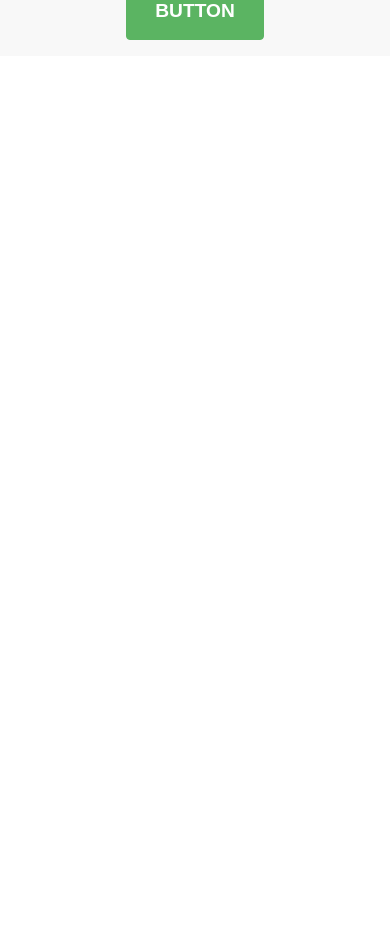
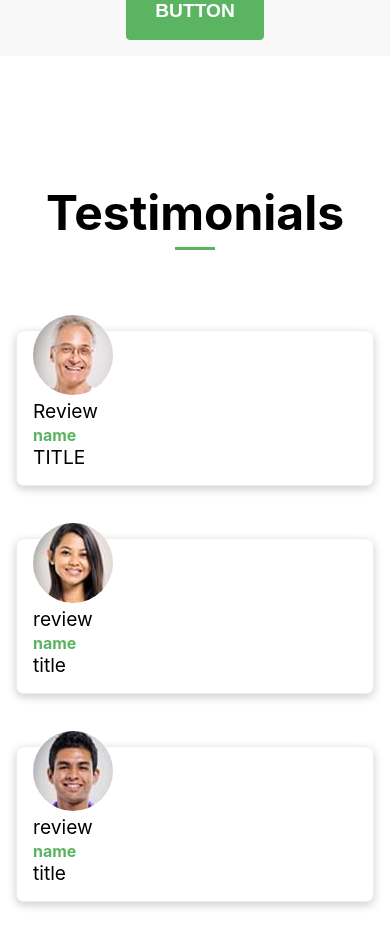
Before and after one commit to penny-luc/portfolio, a React (Create React App) app in the folder portfolio./: page / in a window 390 px wide. Shown: the part 1500-2446 px from the top of the page. Before the commit the page ends 1556 px from the top, so only its background shows below. Built offline with nearby package versions, Linux system fonts and the light colour scheme.

Commit message:
Testimonial components added with css styles and media queries

```diff
--- a/portfolio./src/App.js
+++ b/portfolio./src/App.js
@@ -3,6 +3,7 @@ import './App.css';
 import About from './components/About';
 import Hero from './components/Hero';
 import Navbar from './components/Navbar';
+import Testimonials from './components/Testimonials';
 
 
 function App() {
@@ -11,6 +12,7 @@ function App() {
     <Navbar/>
     <Hero/>
     <About/>
+    <Testimonials/>
 
     </div>
 
--- /dev/null
+++ b/portfolio./src/components/Testimonials.css
@@ -0,0 +1,69 @@
+.testimonials {
+    width: 100%
+}
+
+.testimonials .container {
+    width: 1240px;
+    margin: 4rem auto;
+    padding: 4rem 0rem;
+}
+
+.testimonials h2 {
+    font-size: 3rem;
+    text-align: center;
+}
+
+.testimonials .container .content {
+    display: grid;
+    grid-template-columns: repeat(3, 1fr);
+    grid-gap: 20px;
+    margin: 4rem 0;
+}
+
+.testimonials .card{
+    border: 1px solid #eee;
+    border-radius: 8px;
+    box-shadow: 0 3px 10px rgb(0,0,0,.2);
+    padding: 1rem;
+}
+
+.testimonials img{
+    border-radius: 50px;
+    margin-top: -2rem;
+}
+
+.testimonials .carc p {
+    color: #787878;
+    font-size: 1.1rem;
+    margin: 12px;
+}
+
+.testimonials .card span{
+    color: var(--primary-color);
+    font-size: 1rem;
+    font-weight: 700;
+}
+
+
+@media screen and (max-width:940px) {
+
+    .testimonials .container {
+        width: 100%;
+    }
+
+    .testimonials .container .content {
+        grid-template-columns: 1fr;
+    }
+
+    .testimonials .card {
+        max-width: 100%;
+        margin: 1rem;
+    }
+
+
+
+
+
+
+
+}
--- /dev/null
+++ b/portfolio./src/components/Testimonials.js
@@ -0,0 +1,40 @@
+import "./Testimonials.css"
+import user1 from "./images/user1.jpeg"
+import user2 from "./images/user2.jpeg"
+import user3 from "./images/user3.jpeg"
+
+const Testimonials = () => {
+    return (
+        <div className="testimonials">
+        <div className="container">
+        <h2>Testimonials</h2>
+        <span className="line"></span>
+        <div className="content">
+            <div className="card">
+                <img src={user1} alt='user1'/>
+                <p>Review</p>
+                <p><span>name</span></p>
+                <p>TITLE</p>
+            </div>
+            <div className="card">
+                <img src={user2} alt='user2'/>
+                <p>review</p>
+                <p><span>name</span></p>
+                <p>title</p>
+            </div>
+            <div className="card">
+                <img src={user3} alt='user3'/>
+                <p>review</p>
+                <p><span>name</span></p>
+                <p>title</p>
+            </div>
+        </div>
+
+
+        </div>
+
+        </div>
+      );
+}
+
+export default Testimonials;
```
